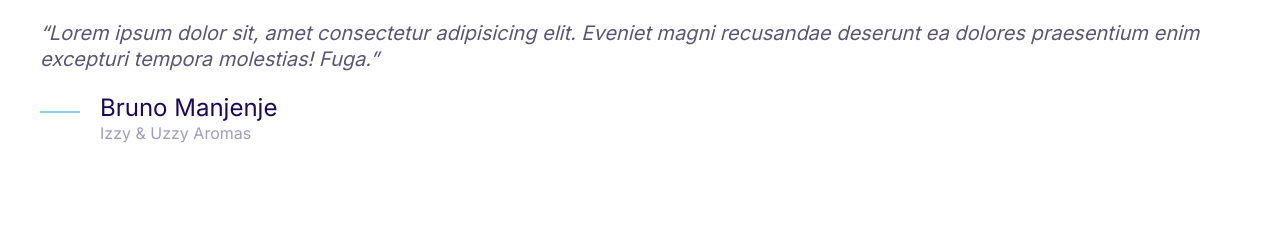
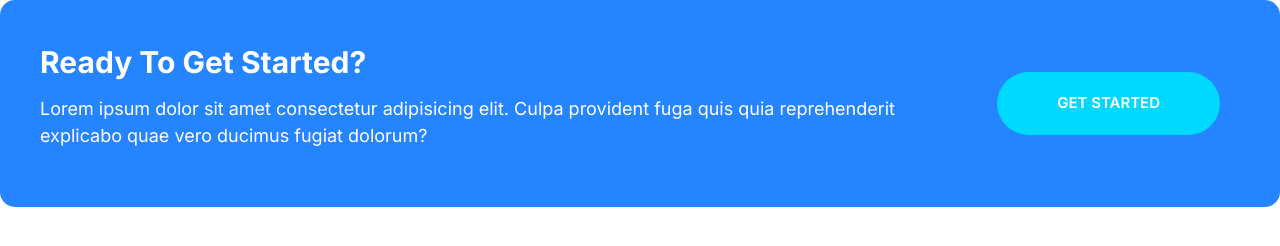
Before and after one commit to Dilson-Manjenje/BitByte, a plain HTML site: page index.html in a window 1280 px wide. Drawn offline with Linux system fonts and the light colour scheme.

Commit message:
#9- Testimonials, callout component

```diff
--- a/css/style.css
+++ b/css/style.css
@@ -171,9 +171,19 @@ a {
   width: 40px;
 }
 
+.icon--small {
+  height: 30px;
+  width: 30px;
+}
+
 .icon--primary {
   fill: var(--color-primary); /*property only apply to svg images*/
 }
+
+.icon--white {
+  fill: #fff; /*property only apply to svg images*/
+}
+
 
 .icon-container {
   background: #f3f9fa;
@@ -185,6 +195,12 @@ a {
   justify-content: center;
   align-items: center;
 }
+
+.icon-container--accent {
+  background: var(--color-accent);
+}
+
+
 
 /* BUTTONS */
 
@@ -422,11 +438,10 @@ a {
 /* QUOTES */
 
 .quote {
-  font-size: 3rem;
+  font-size: 2.4rem;
   font-style: italic;
   color: var(--color-body-darker);
   line-height: 1.3;
-  margin-bottom: 0;
 }
 
 .quote__text::before {
@@ -438,8 +453,8 @@ a {
 }
 
 .quote__author {
-  font-size: 3rem;
-  font-weight: 500;
+  font-size: 2.4rem;
+  font-weight: 600;
   font-style: normal;
   margin-bottom: 0;
 }
@@ -469,3 +484,100 @@ a {
       font-size: 1.6rem;
     }
 }
+
+/* GRIDS */
+
+.grid {
+  display: grid;
+}
+
+/* tablets */
+@media screen and (min-width: 768px) {
+  .grid--1x2 {
+    /* grid-template-columns: 1fr 1fr; */
+    grid-template-columns: repeat(2, 1fr);
+  }
+}
+
+/* desktop */
+@media screen and (min-width: 1024px) {
+  .grid--1x3 {
+    grid-template-columns: repeat(3, 1fr);
+  }
+}
+
+/* TESTIMONIALS */
+.testimonial {
+  padding: 3rem;
+}
+
+.testimonial__image {
+  position: relative;
+  margin: 0 3rem;
+}
+
+.testimonial__image > img {
+  width: 100%;
+}
+
+.testimonial__image > .icon-container {
+  position: absolute; /*to position relative to testomonial__image*/
+  top: 3rem;
+  right: -32px; /*icon-container is 64 with half 32px*/
+}
+
+@media screen and (min-width: 768px) {
+  .testimonial .quote,
+  .testimonial .quote__author {
+    font-size: 2.4rem;
+  }
+
+  .testimonial .quote {
+    margin-left: 4rem;
+  }
+}
+
+/* CALLOUT */
+.callout {
+  padding: 4rem;
+  border-radius: 15px;
+}
+
+.callout--primary {
+  color:#fff;
+  background: var(--color-primary);
+}
+
+.callout__heading {
+  color: #fff;
+  margin-top: 0;
+  font-size: 3rem;
+}
+
+.callout .btn {
+  justify-self: center;
+  align-self: center;
+}
+
+.btn--stretched {
+  padding-left: 6rem;
+  padding-right: 6rem;
+}
+
+.callout__content {
+  text-align: center;
+}
+
+@media screen and (min-width:768px){
+  .callout .grid--1x2 {
+    grid-template-columns: 1fr auto;
+  }
+  .callout__content {
+    text-align: left;
+  }
+
+  .callout .btn {
+    justify-self: start;
+    margin: 0 2rem;
+  }
+}
--- a/index.html
+++ b/index.html
@@ -10,22 +10,14 @@
   <title>BitByte</title>
 </head>
 <body>
-    <blockquote class="quote">
-      <p class="quote__text">Lorem ipsum dolor sit, amet consectetur adipisicing elit. Eveniet magni recusandae deserunt ea dolores praesentium enim excepturi tempora molestias! Fuga.</p>
-      <footer>
-        <div class="media">
-          <div class="media__image">
-              <svg class="icon icon--primary quote__line">
-                <use xlink:href="images/sprite.svg#line"></use>
-              </svg>
-          </div>
-          <div class="media__body">
-            <h3 class="media__title quote__author">Bruno Manjenje</h3>
-            <p class="quote__organization">Izzy & Uzzy Aromas</p>
-          </div>
-        </div>
-      </footer>
-    </blockquote>
-
+  <div class="callout callout--primary">
+    <div class="grid grid--1x2">
+      <div  class="callout__content">
+        <h2 class="callout__heading">Ready To Get Started?</h2>
+        <p>Lorem ipsum dolor sit amet consectetur adipisicing elit. Culpa provident fuga quis quia reprehenderit explicabo quae vero ducimus fugiat dolorum?</p>
+      </div>
+      <a href="#" class="btn btn--secondary btn--stretched">Get Started</a>
+    </div>
+  </div>
 </body>
 </html>
```
Also changed, not shown: components/callouts.html (added, +9 -0 lines), components/testimonials.html (added, +30 -0 lines), images/testimonial.jpg (added).
